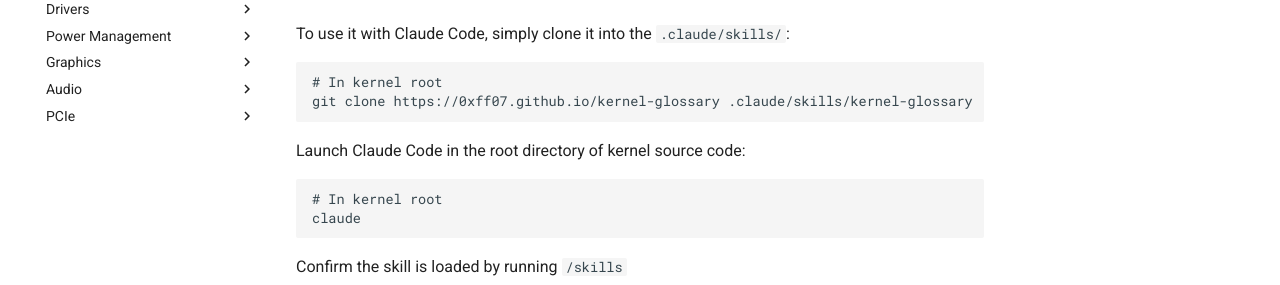
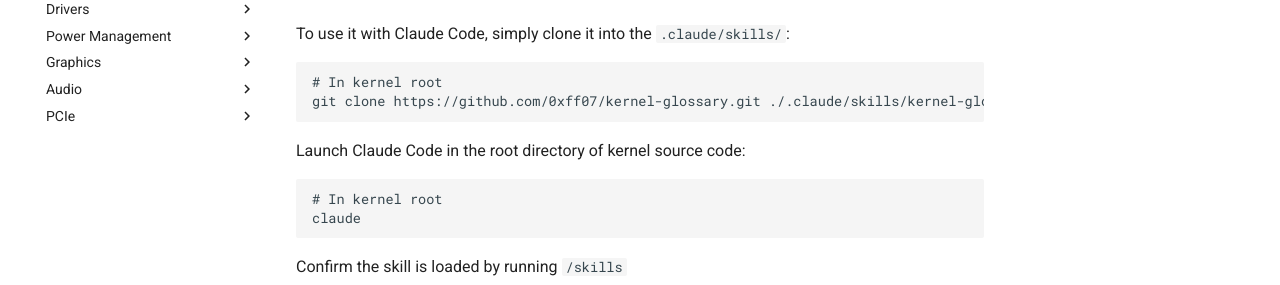
Before and after one commit to 0xff07/kernel-glossary, an MkDocs documentation site: the page built from docs/README.md, in a window 1280 px wide and 900 px high, scrolled down 1221 px. Shown: the part 261-546 px from the top of the window. Built offline with MkDocs 1.6.1 and Material for MkDocs 9.7.7, drawn with Linux system fonts in a browser that asks for light colours; some of the changed lines change nothing that is shown.

Commit message:
doc: fix link to the repository in README
Signed-off-by: Yo-Jung (Leo) Lin <0xff07@gmail.com>

````diff
--- a/docs/README.md
+++ b/docs/README.md
@@ -40,7 +40,7 @@
 
 ```
 # In kernel root
-git clone https://0xff07.github.io/kernel-glossary .claude/skills/kernel-glossary
+git clone https://github.com/0xff07/kernel-glossary.git ./.claude/skills/kernel-glossary
 ```
 
 Launch Claude Code in the root directory of kernel source code:
````
